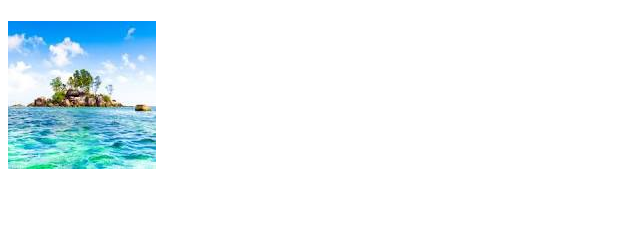
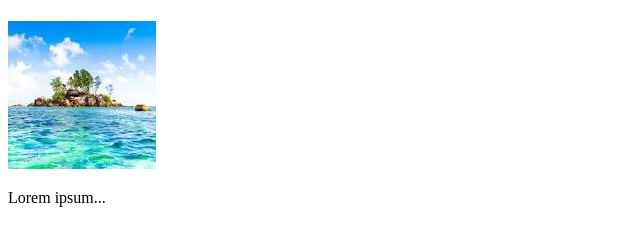
Before and after one commit to giliiii/existing-project, a plain HTML site: page index.html in a window 1280 px wide. Shown: the part 59-304 px from the top of the page, without its empty margins (0-640 px from the left). Drawn offline with Linux system fonts and the light colour scheme.

Commit message:
add ipsum to index.html

```diff
--- a/index.html
+++ b/index.html
@@ -9,5 +9,7 @@
 <body>
     <h1>hellow world</h1>
     <img src="images/image.png"/>
+    <p>Lorem ipsum...</p>
 </body>
+
 </html>
```
